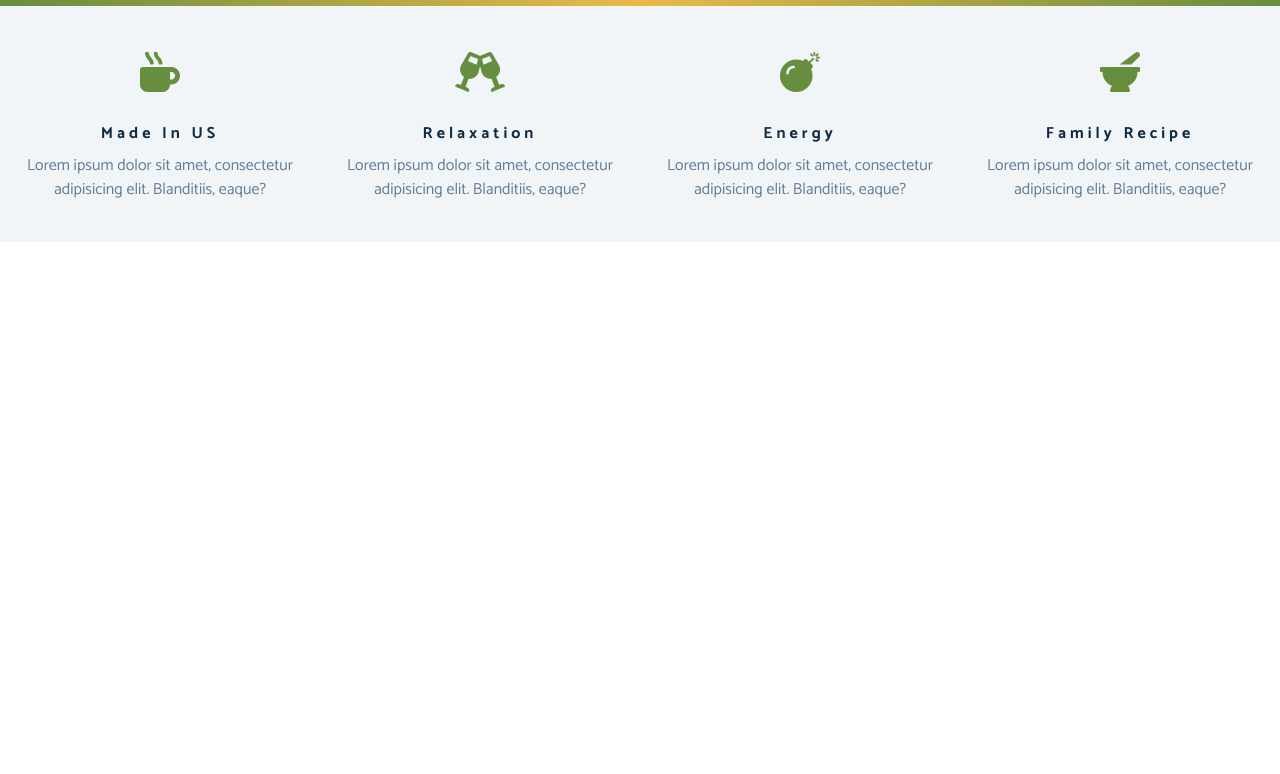
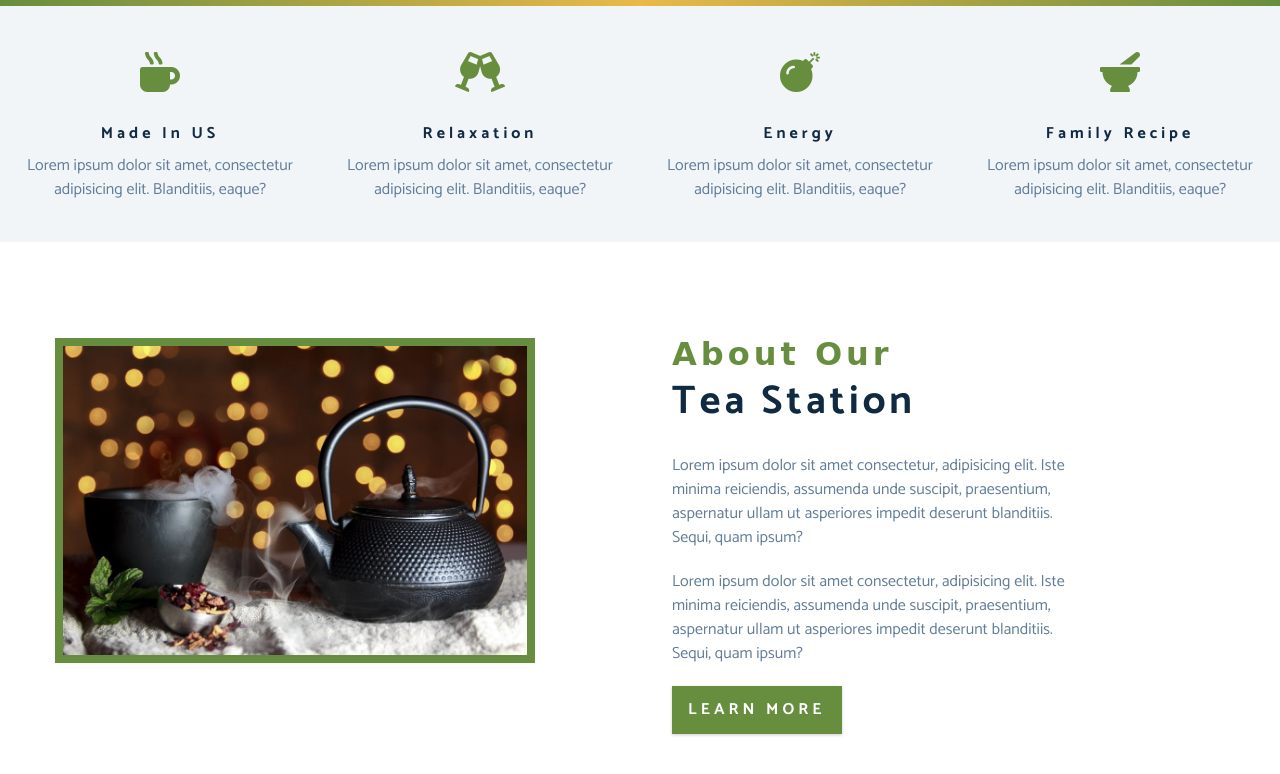
Before and after one commit to Quangnguyenz/tea-station, a plain HTML site: page index.html in a window 1280 px wide. Shown: the part 802-1576 px from the top of the page. Before the commit the page ends 1044 px from the top, so only its background shows below. Drawn offline with Linux system fonts and the light colour scheme; files whose address does not match are found by name; a web font is replaced by a local one.

Commit message:
Added the about section

```diff
--- a/css/styles.css
+++ b/css/styles.css
@@ -228,3 +228,68 @@ Skills
   clear: both;
   display: table;
 }
+
+.section-title h3 {
+  font-family: var(--ff-secondary);
+  color: var(--clr-primary);
+}
+
+.section-title {
+  margin-bottom: 2rem;
+}
+
+.section-center {
+  padding: 4rem 0;
+  width: 85vw;
+  margin: 0 auto;
+  max-width: 1170px;
+}
+
+@media screen and (min-width: 992px) {
+  .section-center {
+    width: 95vw;
+  }
+}
+
+/*
+=================
+About
+=================
+*/
+.about-img,
+.about-info {
+  padding: 2rem 0;
+}
+
+.about-picture-container {
+  background: var(--clr-primary);
+  border: 0.5rem solid var(--clr-primary);
+  max-width: 30rem;
+  /* extra */
+  overflow: hidden;
+}
+
+.about-picture {
+  transition: var(--transition);
+}
+
+.about-picture-container:hover .about-picture {
+  opacity: 0.5;
+  transform: scale(1.2);
+}
+
+.about-text {
+  max-width: 26rem;
+  color: var(--clr-grey-5);
+}
+
+@media screen and (min-width: 992px) {
+  .about-img,
+  .about-info {
+    float: left;
+    width: 50%;
+  }
+  .about-info {
+    padding-left: 2rem;
+  }
+}
--- a/index.html
+++ b/index.html
@@ -78,9 +78,35 @@
     <section>
       <div class="section-center clearfix">
         <!-- about img -->
-        <article class="about-img"></article>
+        <article class="about-img">
+          <div class="about-picture-container">
+            <img
+              src="./images/about-bcg.jpeg"
+              alt="tea kettle"
+              class="about-picture"
+            />
+          </div>
+        </article>
         <!-- about info -->
-        <article class="about-info"></article>
+        <article class="about-info">
+          <!-- section title  -->
+          <div class="section-title">
+            <h3>about our</h3>
+            <h2>tea station</h2>
+          </div>
+          <!-- end of section title -->
+          <p class="about-text">
+            Lorem ipsum dolor sit amet consectetur, adipisicing elit. Iste
+            minima reiciendis, assumenda unde suscipit, praesentium, aspernatur
+            ullam ut asperiores impedit deserunt blanditiis. Sequi, quam ipsum?
+          </p>
+          <p class="about-text">
+            Lorem ipsum dolor sit amet consectetur, adipisicing elit. Iste
+            minima reiciendis, assumenda unde suscipit, praesentium, aspernatur
+            ullam ut asperiores impedit deserunt blanditiis. Sequi, quam ipsum?
+          </p>
+          <a href="about.html" class="btn">learn more</a>
+        </article>
       </div>
     </section>
     <!-- end of about -->
```
